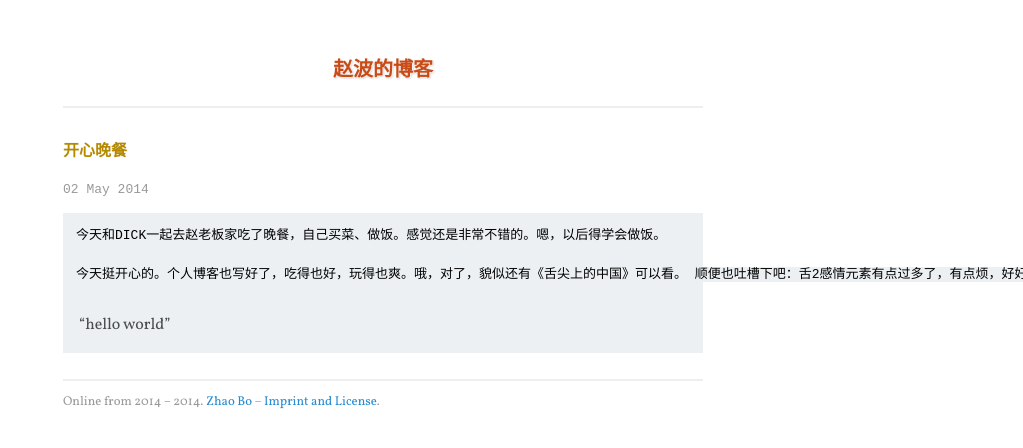
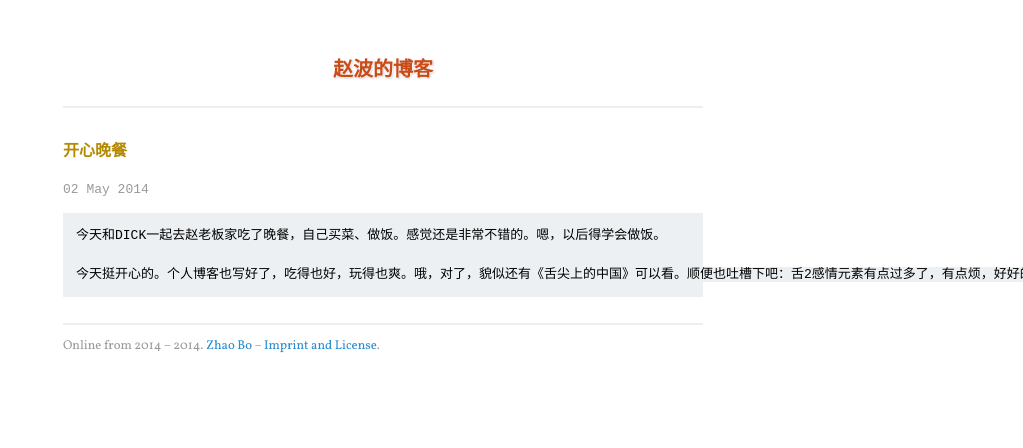
Before and after one commit to eroach/blog, a Jekyll site: the page built from _posts/2014-5-2-开心晚餐.md, in a window 1280 px wide. Shown: the top 448 px of the page, without its empty margins (257-1280 px from the left). Built offline with Jekyll 4.4.1, drawn with Linux system fonts in a browser that asks for light colours.

```diff
--- a/_posts/2014-5-2-开心晚餐.md
+++ b/_posts/2014-5-2-开心晚餐.md
@@ -5,8 +5,5 @@
 
 	今天和DICK一起去赵老板家吃了晚餐，自己买菜、做饭。感觉还是非常不错的。嗯，以后得学会做饭。
 
-	今天挺开心的。个人博客也写好了，吃得也好，玩得也爽。哦，对了，貌似还有《舌尖上的中国》可以看。
-顺便也吐槽下吧：舌2感情元素有点过多了，有点烦，好好的美食不谈，瞎扯什么民生，非得把立意提高。
+	今天挺开心的。个人博客也写好了，吃得也好，玩得也爽。哦，对了，貌似还有《舌尖上的中国》可以看。顺便也吐槽下吧：舌2感情元素有点过多了，有点烦，好好的美食不谈，瞎扯什么民生，非得把立意提高。
 还是先去看看吧:-)
-
-> "hello world"
```
